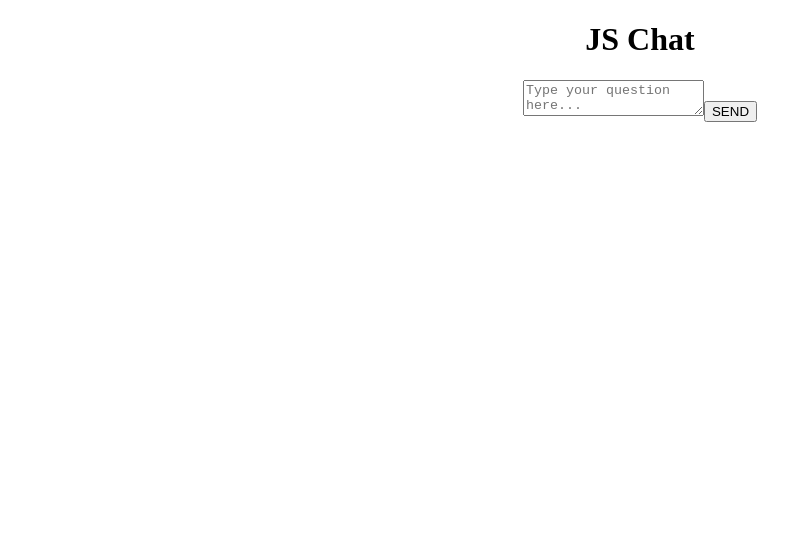
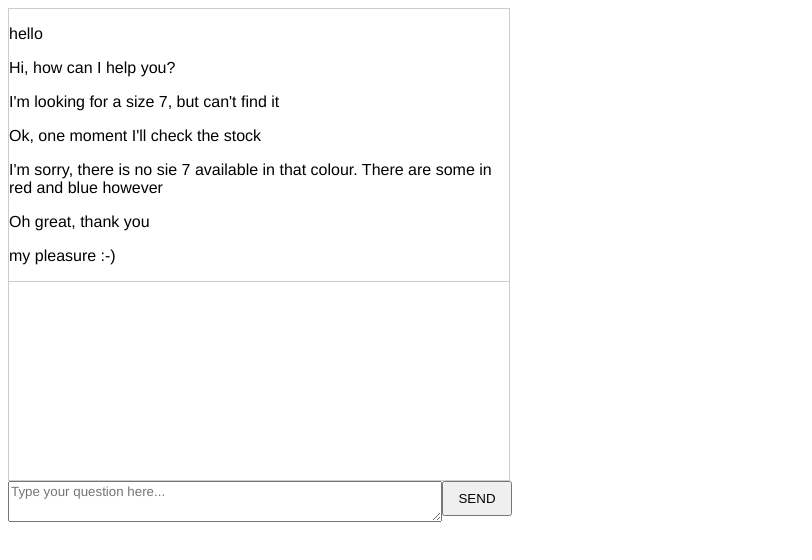
Before and after one commit to Alexbravo21/powerfront, a React (Create React App) app: page / in a window 1280 px wide. Shown: the top 560 px of the page, without its empty margins (0-812 px from the left). Built offline with nearby package versions, Linux system fonts and the light colour scheme.

Commit message:
Refactor to have a cleaner code and use hooks to display chat history

```diff
--- a/src/App.js
+++ b/src/App.js
@@ -1,16 +1,10 @@
 import './App.scss';
+import Chat from './components/Chat'
 
 function App() {
   return (
     <div className="App">
-        <h1>JS Chat</h1>
-        <div id="chatHolder">
-            <div id="chatHistory"></div>
-            <div id="liveChat"></div>
-
-        </div>
-        <textarea id="chatInput" placeholder='Type your question here...'></textarea>
-        <input id='chatSubmit' type="button" value='SEND'></input>
+        <Chat />
     </div>
   );
 }
--- a/src/App.scss
+++ b/src/App.scss
@@ -1,38 +1,30 @@
-.App {
-  text-align: center;
+body, div, span, textarea {
+	font-family: Helvetica, Arial, sans-serif;
 }
+.App{
+    #chatHolder {
+        max-height: 500px;
+        width: 500px;
+        border: 1px solid #cccccc;
+        overflow: auto;
+        #chatHistory {
+            border-bottom: 1px solid #cccccc;
+            min-height: 198px;
+        }
 
-.App-logo {
-  height: 40vmin;
-  pointer-events: none;
+        #liveChat {
+            width: 400px;
+            min-height: 198px;
+        }
+    }
+    #chatInput {
+        width: 428px;
+        height: 35px;
+    }
+
+    #chatSubmit {
+        vertical-align: top;
+        height: 35px;
+        width: 70px;
+    }
 }
-
-@media (prefers-reduced-motion: no-preference) {
-  .App-logo {
-    animation: App-logo-spin infinite 20s linear;
-  }
-}
-
-.App-header {
-  background-color: #282c34;
-  min-height: 100vh;
-  display: flex;
-  flex-direction: column;
-  align-items: center;
-  justify-content: center;
-  font-size: calc(10px + 2vmin);
-  color: white;
-}
-
-.App-link {
-  color: #61dafb;
-}
-
-@keyframes App-logo-spin {
-  from {
-    transform: rotate(0deg);
-  }
-  to {
-    transform: rotate(360deg);
-  }
-}
--- /dev/null
+++ b/src/components/Chat.js
@@ -0,0 +1,59 @@
+import { useState, useEffect } from 'react';
+import { operatorChat, dispatchChatEvent, operatorGreetingChat, operatorAnswerChat } from '../utils/chat-utils';
+import './chat.scss';
+
+function Chat() {
+
+    const [chats, setChats] = useState([{message: 'Loading chat history...'}]);
+    const [newmessage, setNewMessage] = useState('');
+
+    const sendChat = (str) => {
+		dispatchChatEvent(str, "Visitor");
+		if(str.indexOf("hello") !== -1 || str.indexOf("hi") !== -1) {
+			setTimeout(operatorGreetingChat, 2000);
+		} else if(str.indexOf("?") !== -1) {
+			setTimeout(operatorAnswerChat, 2000);
+		} else {
+			setTimeout(operatorChat, 2000);
+		}
+	}
+    const getChatHistory = () => {
+		let d = new Date();
+		d.setTime(d.getTime()-200000);
+        let history = []
+		history.push({datetime:new Date(d.setTime(d.getTime()+2000)).toISOString(), message:"hello", from:"Visitor"});
+		history.push({datetime:new Date(d.setTime(d.getTime()+4000)).toISOString(), message:"Hi, how can I help you?", from:"Operator"});
+		history.push({datetime:new Date(d.setTime(d.getTime()+4000)).toISOString(), message:"I'm looking for a size 7, but can't find it", from:"Visitor"});
+		history.push({datetime:new Date(d.setTime(d.getTime()+4000)).toISOString(), message:"Ok, one moment I'll check the stock", from:"Operator"})
+		history.push({datetime:new Date(d.setTime(d.getTime()+10000)).toISOString(), message:"I'm sorry, there is no sie 7 available in that colour. There are some in red and blue however", from:"Operator"})
+		history.push({datetime:new Date(d.setTime(d.getTime()+4000)).toISOString(), message:"Oh great, thank you", from:"Visitor"});
+		history.push({datetime:new Date(d.setTime(d.getTime()+4000)).toISOString(), message:"my pleasure :-)", from:"Operator"});
+
+        setTimeout(() => {
+            setChats([...history]);
+        }, 1000);
+	}
+
+    useEffect(() => {
+        getChatHistory();
+    }, [])
+
+
+    return (
+        <div className="chat-window">
+            <div id="chatHolder">
+                <div id="chatHistory">
+                    {chats.map((chatLine, i) => {
+                        return <p key={i}> {chatLine.message} </p>
+                    })}
+                </div>
+                <div id="liveChat"></div>
+
+            </div>
+            <textarea id="chatInput" placeholder='Type your question here...'></textarea>
+            <input id='chatSubmit' type="button" value='SEND'></input>
+        </div>
+    )
+}
+
+export default Chat
--- /dev/null
+++ b/src/enums/chat-operators.js
@@ -0,0 +1,25 @@
+export const operators = {
+    responses : [
+		"OK, let me check that out for you",
+		"Message received. I'll see what I can do.",
+		"ok, thank you.",
+		"I understand.",
+		"Hmm, I'm not sure I understand, can you rephrase that?",
+		"Right ok, let me sort that out for you."
+	],
+	greetings : [
+		"Hello there, welcome to the site. How may I help you?",
+		"Good day! How are you?",
+		"Hello, what can I do for you?",
+		"Hi and welcome!",
+		"Greetings :-)"
+
+	],
+	answers : [
+		"Thank you for your question.",
+		"OK, let me check that out for you",
+		"A very good question! Let me have a look...",
+		"Hmm, ok give me a minute and I'll sort that out.",
+		"Yes, I think so."
+	]
+}
--- /dev/null
+++ b/src/utils/chat-utils.js
@@ -0,0 +1,43 @@
+
+	import { operators } from '../enums/chat-operators';
+
+
+	let _events = {};
+    let callbacks;
+
+    export const operatorChat = () => {
+		let randResponse = operators.responses[Math.floor(Math.random()*operators.responses.length)];
+        //console.log(randResponse);
+		dispatchChatEvent(randResponse, "operator");
+	}
+	export const operatorAnswerChat = () => {
+		let randResponse = operators.answers[Math.floor(Math.random()* operators.answers.length)];
+		dispatchChatEvent(randResponse, "operator");
+	}
+	export const operatorGreetingChat = () => {
+		let randResponse = operators.greetings[Math.floor(Math.random()*operators.greetings.length)];
+		dispatchChatEvent(randResponse, "operator");
+	}
+
+	export const dispatchChatEvent = (msg, from) => {
+		let event = new CustomEvent('chatreceived', {"detail":{datetime:new Date().toISOString(), message:msg, from:from}});
+
+		// Listen for the event
+		addListener('chatreceived', function (e) { console.log(event.detail) }, _events, false);
+
+		// Dispatch the event.
+		raiseEvent("chatreceived", {"chat":{datetime:new Date().toISOString(), message:msg, from:from}}, _events);
+	}
+    export const addListener = (eventName, callback, events) => {
+	 	callbacks = events[eventName] = events[eventName] || [];
+		callbacks.push(callback);
+	}
+
+	export const raiseEvent = (eventName, args, events) => {
+		callbacks = events[eventName];
+		if(typeof(callbacks) != "undefined") {
+			for (var i = 0, l = callbacks.length; i < l; i++) {
+			  callbacks[i](args);
+			}
+		}
+	}
```
Also changed, not shown: src/components/chat.scss (added).
